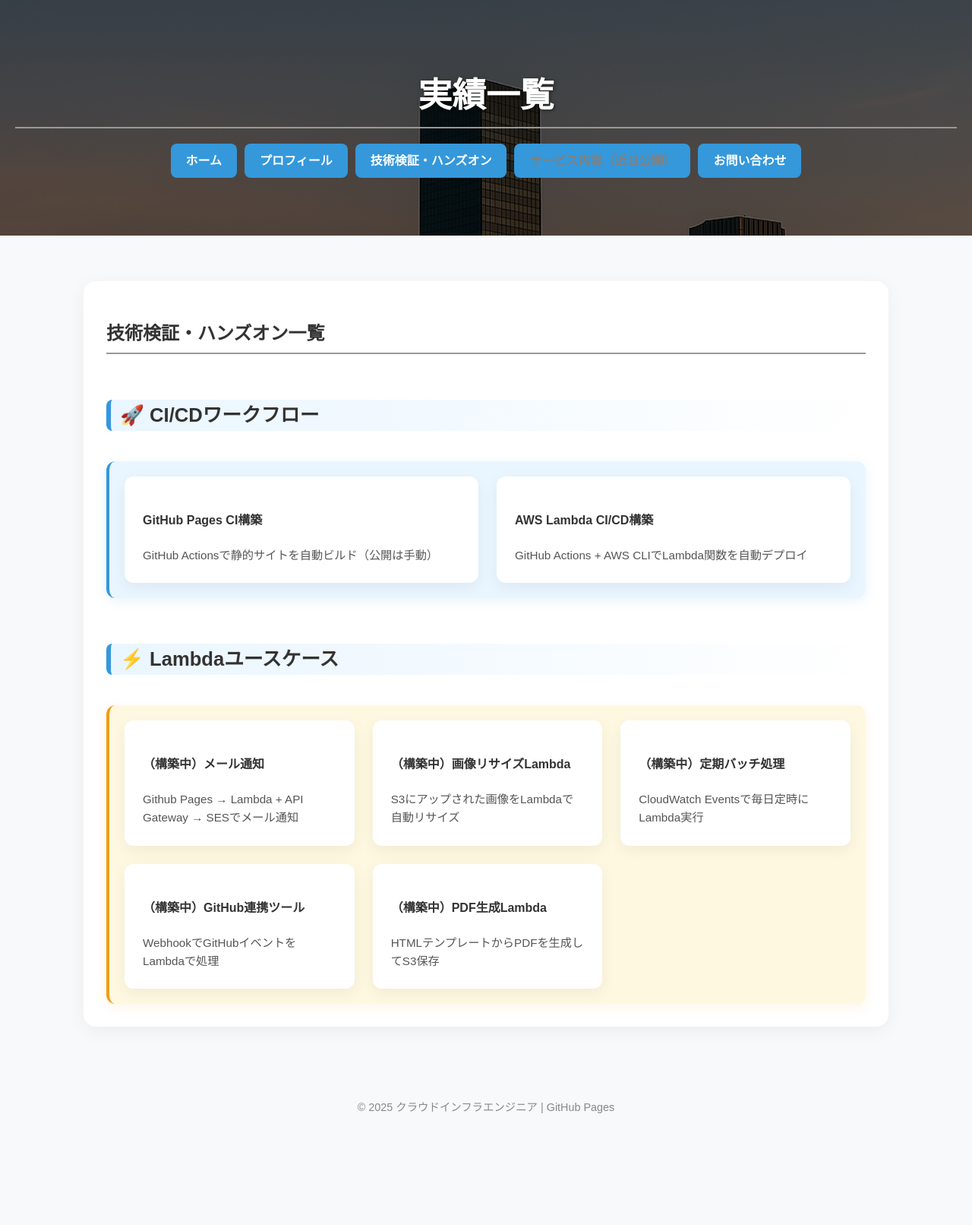
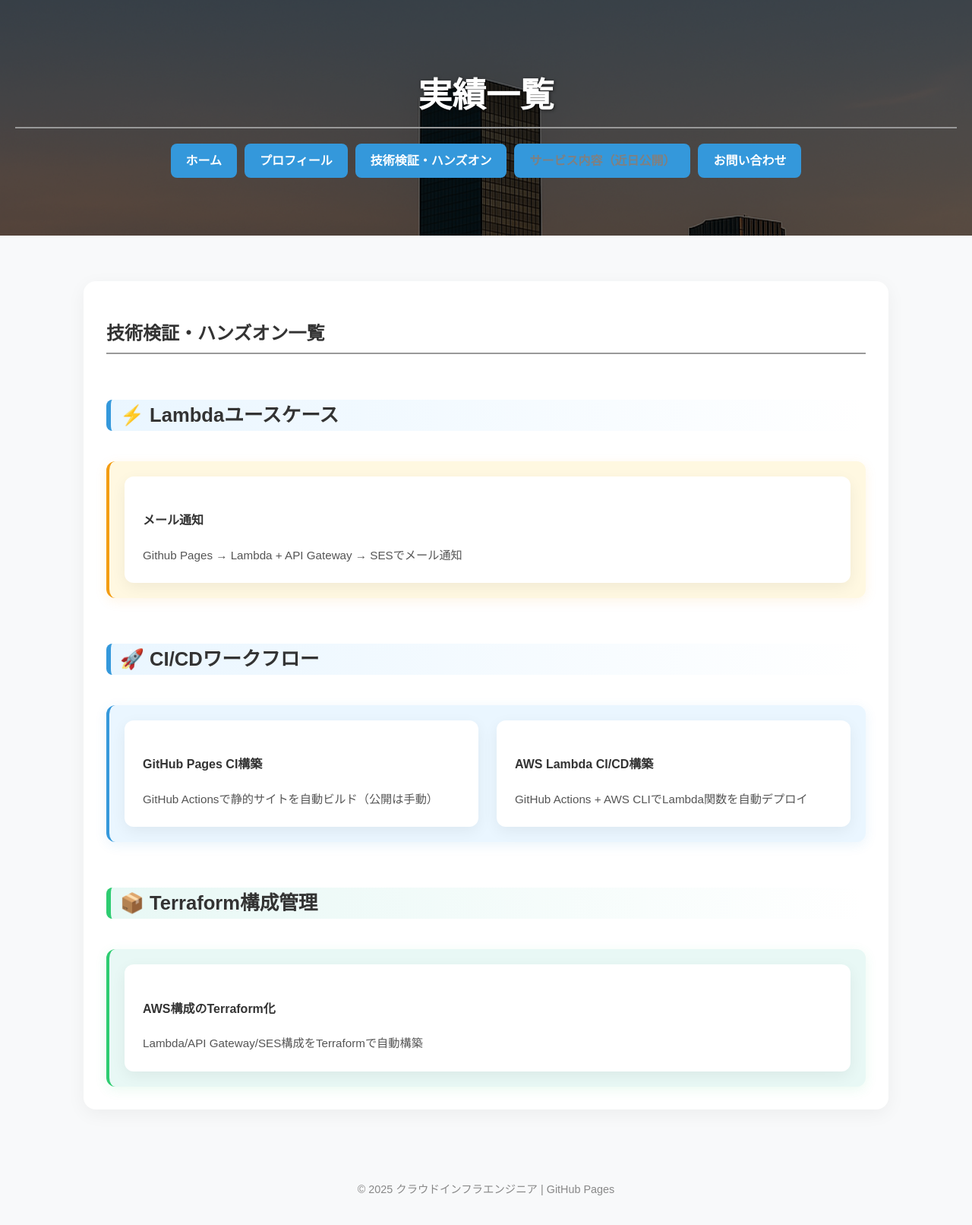
Before and after one commit to cloudrobo48/aws-cloud, a Jekyll site: the page docs/aws-hands-on.html, which Jekyll copies as it is, in a window 1280 px wide. Shown: the whole page at 76% size. Built offline with Jekyll 4.4.1, drawn with Linux system fonts in a browser that asks for light colours; before the commit the page ends 1503 px from its top, so only the background shows below that.

Commit message:
update hands-on page

```diff
--- a/assets/css/style.css
+++ b/assets/css/style.css
@@ -307,3 +307,16 @@ footer {
   border-radius: 12px;
   box-shadow: 0 4px 16px rgba(243, 156, 18, 0.1);
 }
+
+.terraform-title {
+  border-left-color: #2ecc71; /* Terraform: 緑系 */
+  background: linear-gradient(to right, #e8f8f5, #ffffff);
+}
+
+.terraform-section {
+  background-color: #e8f8f5;
+  border-left: 4px solid #2ecc71;
+  padding: 20px;
+  border-radius: 12px;
+  box-shadow: 0 4px 16px rgba(46, 204, 113, 0.1);
+}
--- a/docs/aws-hands-on.html
+++ b/docs/aws-hands-on.html
@@ -29,6 +29,15 @@
     <section>
       <h2>技術検証・ハンズオン一覧</h2>
 
+      <!-- Lambdaカテゴリ -->
+      <h3 class="category-title lambda">⚡ Lambdaユースケース</h3>
+      <div class="portfolio-grid lambda-section">
+        <a href="/docs/projects/aws-lambda-ses" class="portfolio-card">
+          <h4>メール通知</h4>
+          <p>Github Pages → Lambda + API Gateway → SESでメール通知</p>
+        </a>
+      </div>
+
       <!-- CI/CDカテゴリ -->
       <h3 class="category-title cicd">🚀 CI/CDワークフロー</h3>
       <div class="portfolio-grid cicd-section">
@@ -42,29 +51,13 @@
         </a>
       </div>
 
-      <h3 class="category-title lambda">⚡ Lambdaユースケース</h3>
-      <div class="portfolio-grid lambda-section">
-        <!-- Lambdaカテゴリ -->
-        <a href="/docs/projects/aws-lambda-ses" class="portfolio-card">
-          <h4>（構築中）メール通知</h4>
-          <p>Github Pages → Lambda + API Gateway → SESでメール通知</p>
+      <h3 class="category-title terraform-title">📦 Terraform構成管理</h3>
+      <div class="portfolio-grid terraform-section">
+        <a href="/docs/projects/terraform-deploy" class="portfolio-card">
+          <h4>AWS構成のTerraform化</h4>
+          <p>Lambda/API Gateway/SES構成をTerraformで自動構築</p>
         </a>
-        <a href="/docs/projects/image-resize" class="portfolio-card">
-          <h4>（構築中）画像リサイズLambda</h4>
-          <p>S3にアップされた画像をLambdaで自動リサイズ</p>
-        </a>
-        <a href="/docs/projects/daily-batch" class="portfolio-card">
-          <h4>（構築中）定期バッチ処理</h4>
-          <p>CloudWatch Eventsで毎日定時にLambda実行</p>
-        </a>
-        <a href="/docs/projects/github-sync" class="portfolio-card">
-          <h4>（構築中）GitHub連携ツール</h4>
-          <p>WebhookでGitHubイベントをLambdaで処理</p>
-        </a>
-        <a href="/docs/projects/pdf-generator" class="portfolio-card">
-          <h4>（構築中）PDF生成Lambda</h4>
-          <p>HTMLテンプレートからPDFを生成してS3保存</p>
-        </a>
+        <!-- 今後追加予定のカードもここに並べられる -->
       </div>
     </section>
     <footer>
```
Also changed, not shown: images/Lambda-SES_Structure.jpg.
